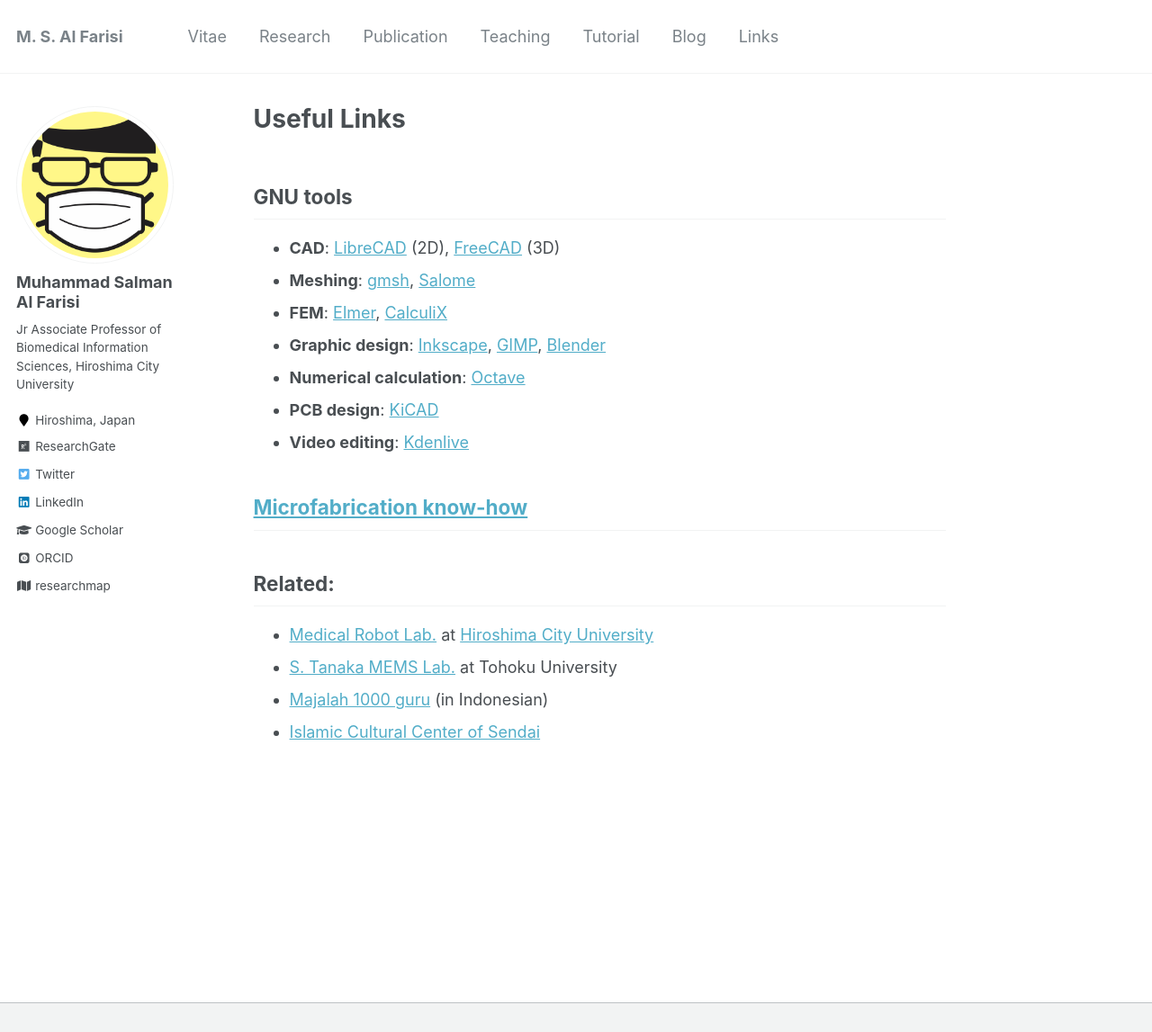
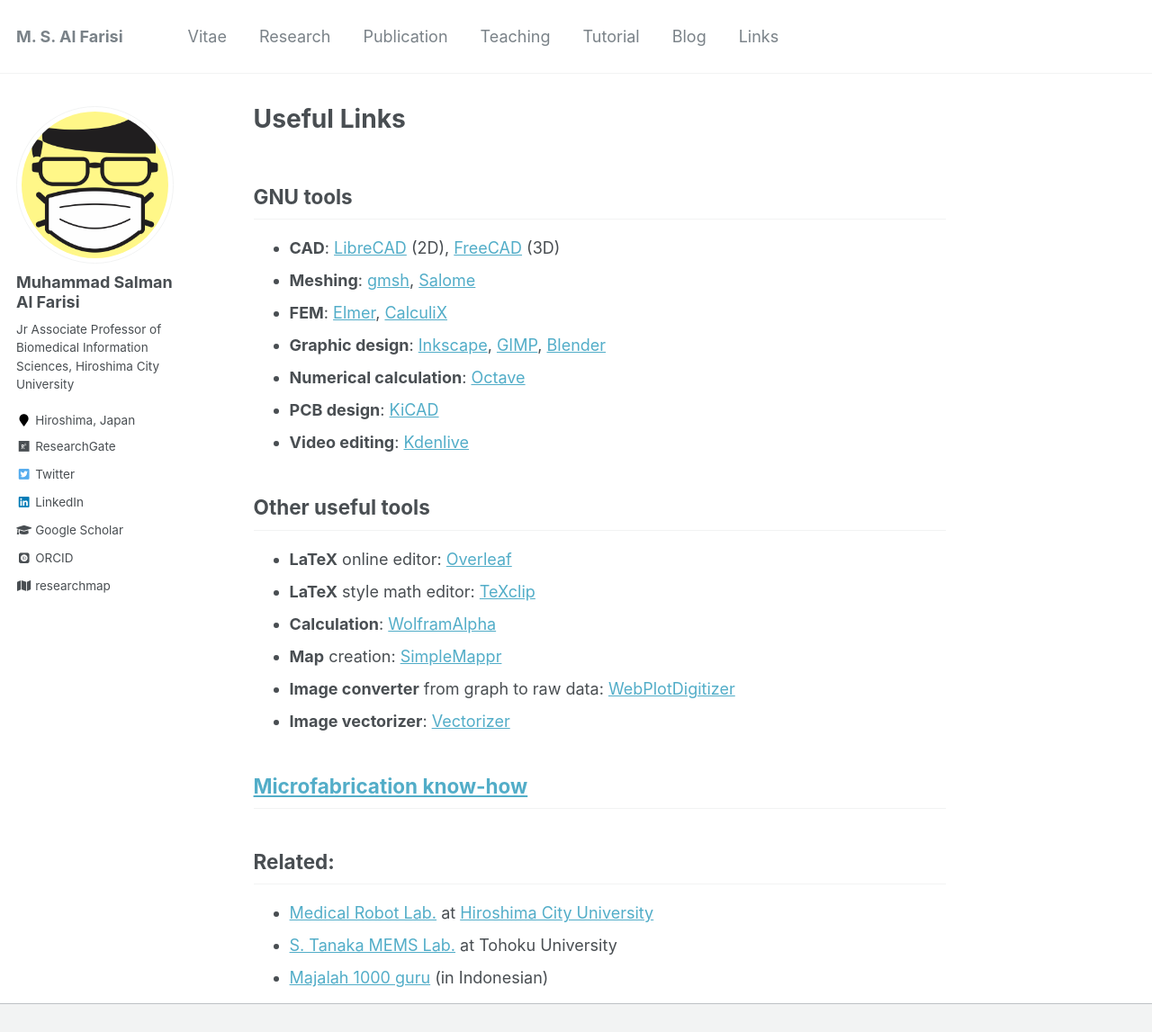
Before and after one commit to msalfarisi/msalfarisi.github.io, a Jekyll site: the page built from _pages/links.md, in a window 1280 px wide and 1343 px high, cut to the strip 0-1147 px from the top of the window. Shown: the whole strip at 90% size. Built offline with Jekyll 4.4.1, drawn with Linux system fonts in a browser that asks for light colours; some web fonts are replaced.

Commit message:
Update links.md

```diff
--- a/_pages/links.md
+++ b/_pages/links.md
@@ -16,6 +16,15 @@
 * **PCB design**: [KiCAD](https://kicad.org/)
 * **Video editing**: [Kdenlive](https://kdenlive.org/en/)
 
+## Other useful tools
+
+* **LaTeX** online editor: [Overleaf](https://www.overleaf.com/)
+* **LaTeX** style math editor: [TeXclip](https://texclip.marutank.net/)
+* **Calculation**: [WolframAlpha](https://www.wolframalpha.com/)
+* **Map** creation: [SimpleMappr](https://www.simplemappr.net/)
+* **Image converter** from graph to raw data: [WebPlotDigitizer](https://automeris.io/)
+* **Image vectorizer**: [Vectorizer](https://vectorizer.ai/)
+
 ## [Microfabrication know-how](https://sites.google.com/view/nmems/)
 
 ## Related:
```
